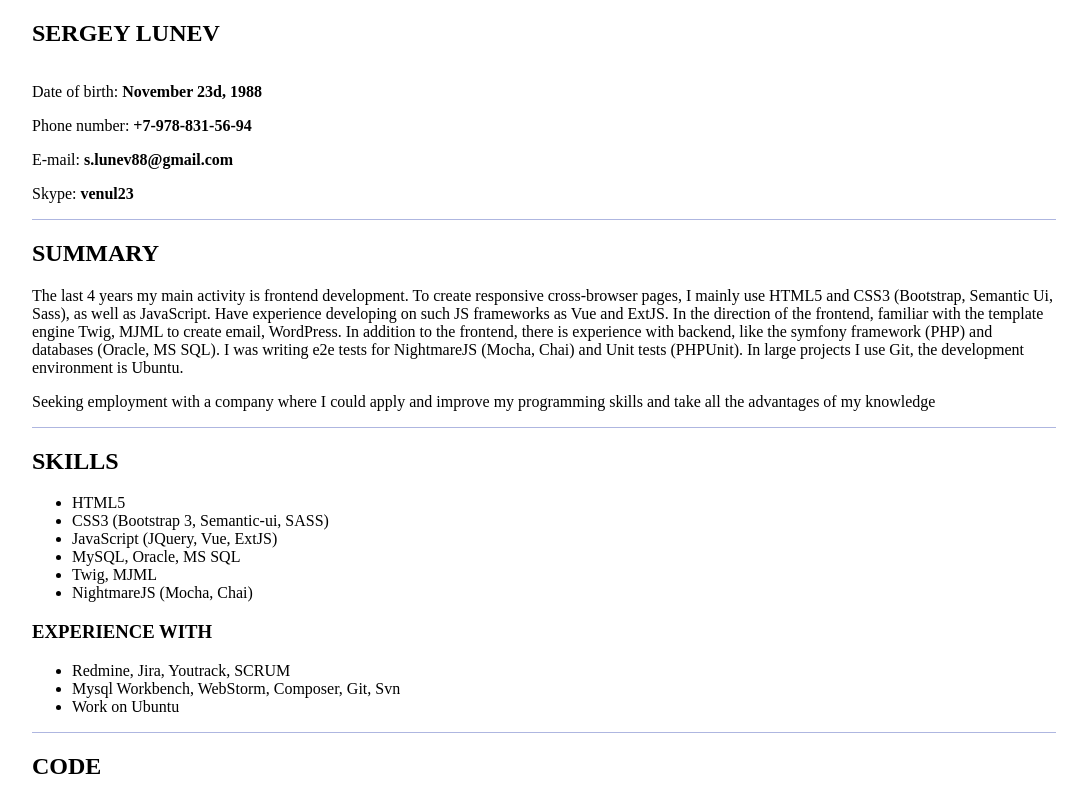
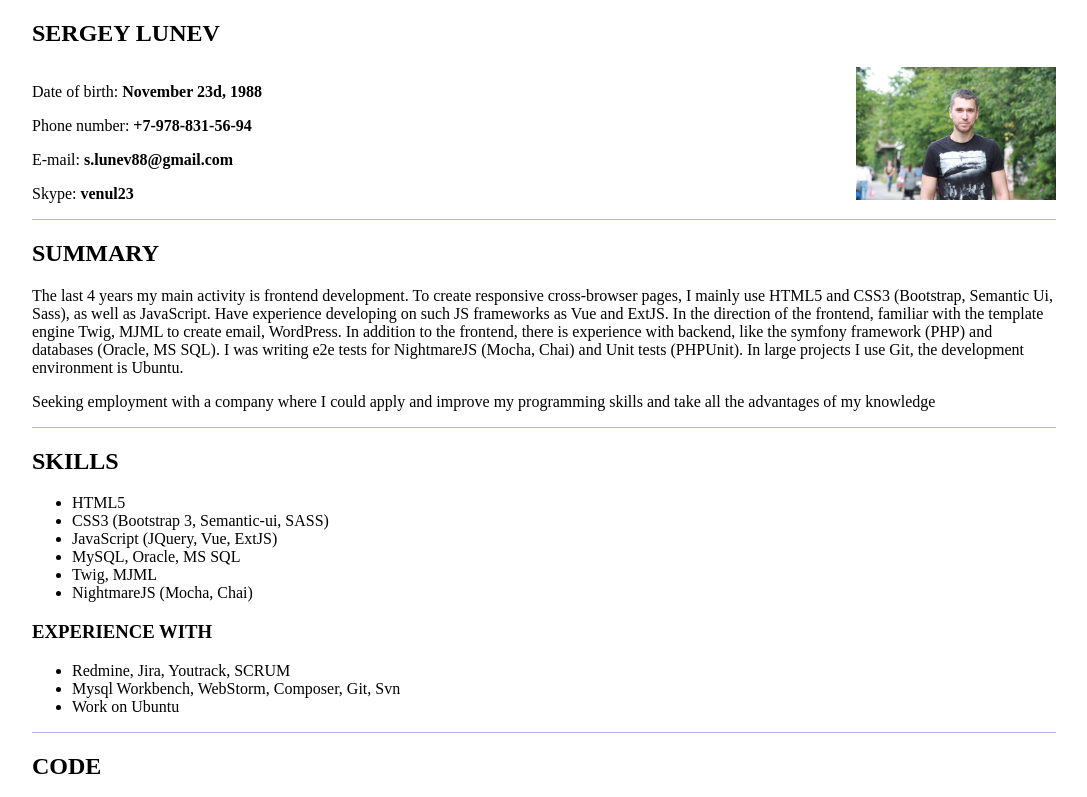
Before and after one commit to Venul/rsschool-2019Q1-cv, a plain HTML site: page index.html in a window 1280 px wide. Shown: the top 797 px of the page, without its empty margins (96-1183 px from the left). Drawn offline with Linux system fonts and the light colour scheme.

Commit message:
add photo to cv

```diff
--- a/index.html
+++ b/index.html
@@ -16,6 +16,7 @@
                 <p>E-mail: <strong>s.lunev88@gmail.com </strong></p>
                 <p>Skype: <strong>venul23</strong></p>
             </div>
+            <img src="assets/img/photo.jpg" alt="photo">
         </section>
         <section>
             <h2>Summary</h2>
```
Also changed, not shown: assets/img/photo.jpg (added).
